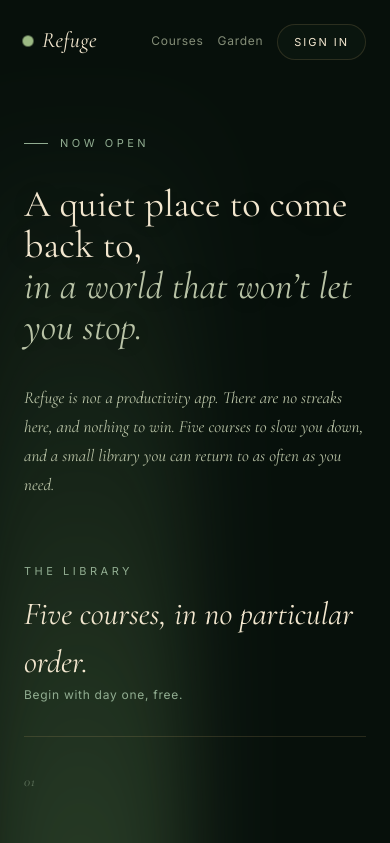
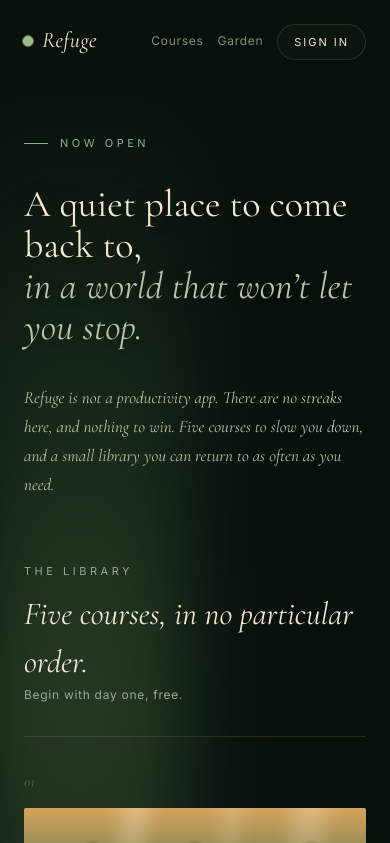
Before and after one commit to afthrz/refuge, a Next.js app: page /home in a window 390 px wide. Shown: the top 843 px of the page. Built offline with nearby package versions, Linux system fonts and the light colour scheme; no server answers.

Commit message:
Fix mobile course layouts

```diff
--- a/app/course/[id]/page.tsx
+++ b/app/course/[id]/page.tsx
@@ -72,18 +72,20 @@ export default function CoursePage({
 
   return (
     <div
+      className="course-page"
       style={{
         position: "relative",
-        minHeight: "100vh",
+        minHeight: "100svh",
         background: "var(--paper)",
         fontFamily: "var(--font-sans)",
         color: "var(--ink)",
       }}
     >
       {/* Hero band */}
-      <div style={{ position: "relative", height: 360, overflow: "hidden" }}>
+      <div className="course-hero" style={{ position: "relative", height: 360, overflow: "hidden" }}>
         <RefugeScene kind={course.scene} />
         <div
+          className="course-topbar"
           style={{
             position: "absolute",
             inset: 0,
@@ -106,6 +108,7 @@ export default function CoursePage({
           }}
         >
           <button
+            className="course-back-button"
             onClick={() => router.push("/home")}
             style={{
               background: "transparent",
@@ -125,6 +128,7 @@ export default function CoursePage({
             ← Back to the library
           </button>
           <div
+            className="course-brand-nav"
             style={{
               display: "flex",
               alignItems: "center",
@@ -160,6 +164,7 @@ export default function CoursePage({
 
       {/* Title block — overlaps the gradient transition */}
       <div
+        className="course-title-block"
         style={{
           position: "relative",
           zIndex: 2,
@@ -182,13 +187,14 @@ export default function CoursePage({
           A course in {course.days} days
         </div>
         <h1
+          className="course-title"
           style={{
             fontFamily: "var(--font-serif)",
             fontSize: "clamp(48px, 6vw, 84px)",
             fontWeight: 400,
             margin: 0,
             color: "#f3ede2",
-            letterSpacing: "-0.02em",
+            letterSpacing: 0,
             lineHeight: 1,
             textShadow: "0 2px 30px rgba(0,0,0,0.2)",
           }}
@@ -211,6 +217,7 @@ export default function CoursePage({
 
       {/* Description + meta */}
       <section
+        className="course-detail-grid"
         style={{
           position: "relative",
           zIndex: 1,
@@ -253,6 +260,7 @@ export default function CoursePage({
         </div>
 
         <div
+          className="course-meta-card"
           style={{
             display: "flex",
             flexDirection: "column",
@@ -306,6 +314,7 @@ export default function CoursePage({
 
       {/* Days list */}
       <section
+        className="course-path-section"
         style={{
           position: "relative",
           zIndex: 1,
@@ -315,6 +324,7 @@ export default function CoursePage({
         }}
       >
         <div
+          className="course-path-head"
           style={{
             display: "flex",
             alignItems: "baseline",
@@ -361,6 +371,7 @@ export default function CoursePage({
 
           return (
             <div
+              className="course-day-row"
               key={dayNum}
               onMouseEnter={() => setHoveredDay(dayNum)}
               onMouseLeave={() => setHoveredDay(null)}
--- a/app/globals.css
+++ b/app/globals.css
@@ -173,7 +173,8 @@ select {
 /* ── Responsive app surfaces ── */
 
 .arrival-page,
-.home-page {
+.home-page,
+.course-page {
   overflow-x: hidden;
 }
 
@@ -327,6 +328,14 @@ select {
     height: 180px !important;
   }
 
+  .course-suggested-badge {
+    top: 14px !important;
+    left: 14px !important;
+    padding: 7px 11px !important;
+    color: var(--paper) !important;
+    background: rgba(243, 231, 207, 0.96) !important;
+  }
+
   .course-row-title {
     font-size: 32px !important;
   }
@@ -337,6 +346,94 @@ select {
     justify-content: space-between !important;
     align-items: flex-end !important;
     text-align: left !important;
+  }
+
+  .course-hero {
+    height: 330px !important;
+  }
+
+  .course-topbar {
+    top: calc(env(safe-area-inset-top) + 18px) !important;
+    left: 20px !important;
+    right: 20px !important;
+    align-items: flex-start !important;
+    gap: 14px !important;
+  }
+
+  .course-back-button {
+    max-width: 138px !important;
+    font-size: 10px !important;
+    line-height: 1.35 !important;
+    letter-spacing: 0.1em !important;
+  }
+
+  .course-brand-nav {
+    gap: 10px !important;
+    font-size: 18px !important;
+  }
+
+  .course-title-block {
+    margin-top: -152px !important;
+    padding: 0 24px !important;
+  }
+
+  .course-title {
+    font-size: 52px !important;
+    line-height: 0.98 !important;
+  }
+
+  .course-detail-grid {
+    grid-template-columns: 1fr !important;
+    gap: 28px !important;
+    padding: 92px 24px 42px !important;
+  }
+
+  .course-detail-grid p {
+    max-width: none !important;
+  }
+
+  .course-detail-grid p:first-child {
+    font-size: 26px !important;
+    line-height: 1.45 !important;
+  }
+
+  .course-meta-card {
+    width: 100% !important;
+    padding: 22px !important;
+    background: rgba(16, 28, 21, 0.88) !important;
+  }
+
+  .course-path-section {
+    padding: 28px 24px 88px !important;
+  }
+
+  .course-path-head {
+    display: block !important;
+  }
+
+  .course-path-head button {
+    margin-top: 14px !important;
+  }
+
+  .course-day-row {
+    grid-template-columns: 1fr auto !important;
+    gap: 10px 16px !important;
+    padding: 18px 0 !important;
+  }
+
+  .course-day-row > div:nth-child(1),
+  .course-day-row > div:nth-child(2) {
+    grid-row: 1;
+  }
+
+  .course-day-row > div:nth-child(3) {
+    grid-column: 1 / -1;
+    font-size: 24px !important;
+  }
+
+  .course-day-row > div:nth-child(4),
+  .course-day-row > div:nth-child(5) {
+    grid-row: 3;
   }
 }
 
@@ -366,4 +463,16 @@ select {
   .course-row-title {
     font-size: 29px !important;
   }
+
+  .course-title {
+    font-size: 46px !important;
+  }
+
+  .course-detail-grid {
+    padding-top: 78px !important;
+  }
+
+  .course-detail-grid p:first-child {
+    font-size: 23px !important;
+  }
 }
--- a/app/home/page.tsx
+++ b/app/home/page.tsx
@@ -356,7 +356,7 @@ function CourseRow({
     >
       {/* Number */}
       <div
-        className="course-row-thumb"
+        className="course-row-index"
         style={{
           fontFamily: "var(--font-serif)",
           fontSize: 14,
@@ -370,6 +370,7 @@ function CourseRow({
 
       {/* Thumbnail */}
       <div
+        className="course-row-thumb"
         style={{
           position: "relative",
           width: "100%",
@@ -383,15 +384,18 @@ function CourseRow({
         <RefugeScene kind={course.scene} />
         {isSuggested && (
           <div
+            className="course-suggested-badge"
             style={{
               position: "absolute",
               top: 12,
               left: 12,
               padding: "4px 10px",
-              background: "rgba(243, 237, 226, 0.85)",
+              background: "rgba(243, 231, 207, 0.94)",
               backdropFilter: "blur(4px)",
-              color: "var(--ink)",
+              color: "var(--paper)",
+              border: "1px solid rgba(7, 16, 11, 0.1)",
               fontSize: 9,
+              fontWeight: 500,
               letterSpacing: "0.24em",
               textTransform: "uppercase",
               borderRadius: 1,
```
